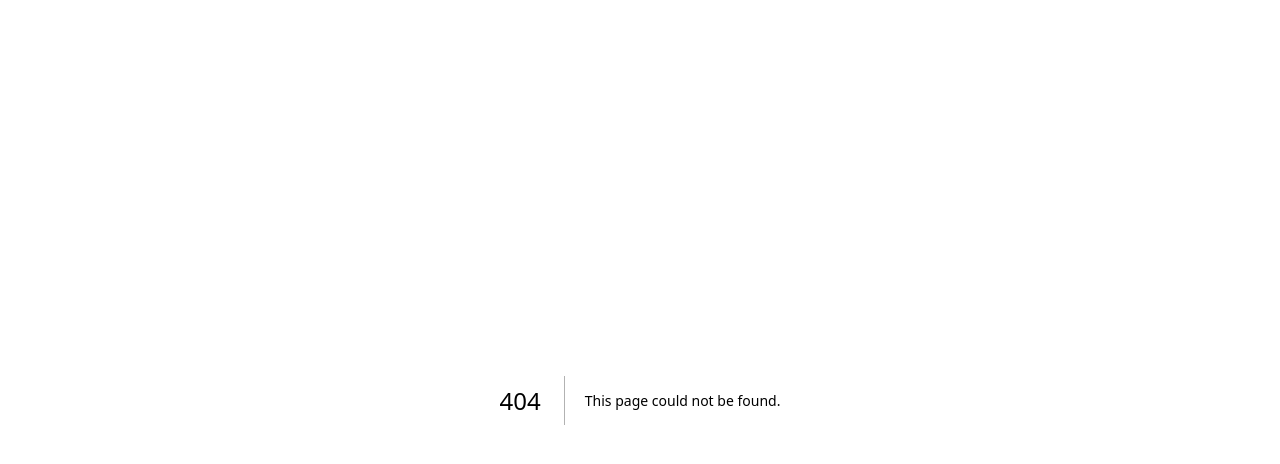
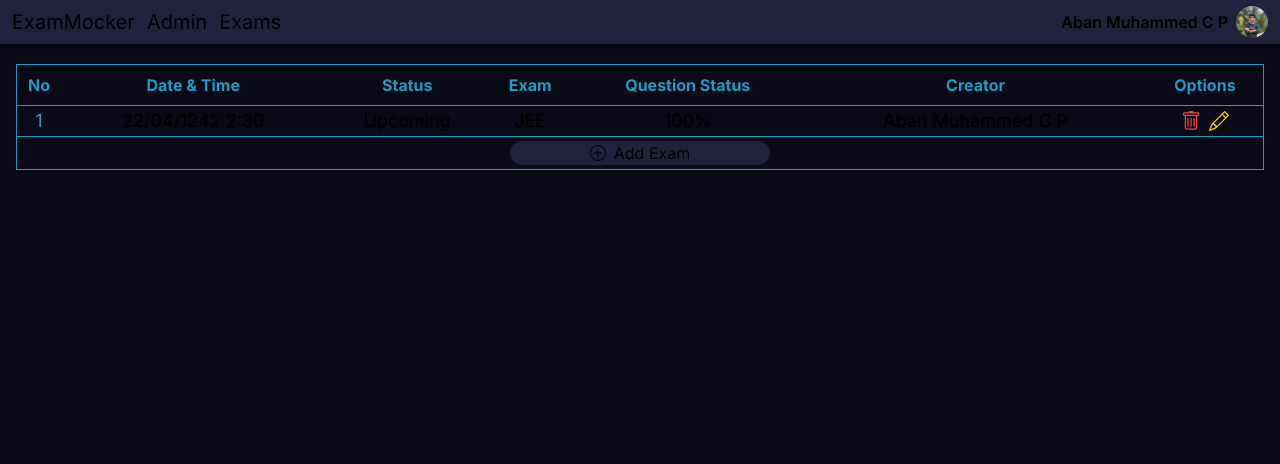
Before and after one commit to abancp/ExamMocker, a Next.js app in the folder client/: page /admin/exams in a window 1280 px wide. Before the commit this address had no page. Shown: the top 464 px of the page. Built offline with nearby package versions, Linux system fonts and the light colour scheme.

Commit message:
added exams page for admins to manage exams

```diff
--- a/client/app/admin/add/jee/exam/page.jsx
+++ b/client/app/admin/add/jee/exam/page.jsx
@@ -3,12 +3,16 @@ import React from 'react'
 import Header from '../../../../../components/Admin/Header'
 import Input from '../../../../../components/Admin/Input';
 import { useRouter } from 'next/navigation';
+import axios from 'axios';
+import SERVER_URL from "../../../../../config/serverUrl"
 
 function page() {
 
   const router = useRouter()
   const submitHandler = (e) => {
     e.preventDefault()
+    console.log({exam:e.target[0].value,date:e.target[1].value,examId:e.target[2].value});
+    axios.post(SERVER_URL+'/admin/exam',{exam:e.target[0].value,date:e.target[1].value,examId:e.target[2].value})
     router.push("/admin/add/jee/question-set")
   }
 
--- a/client/app/admin/add/jee/question-set/page.jsx
+++ b/client/app/admin/add/jee/question-set/[examId]/page.jsx
@@ -1,12 +1,13 @@
 'use client'
 
 import { useCallback, useEffect, useState } from 'react'
-import Header from '../../../../../components/Admin/Header'
+import Header from '../../../../../../components/Admin/Header'
 import axios from 'axios'
-import SERVER_URL from '../../../../../config/serverUrl'
+import SERVER_URL from '../../../../../../config/serverUrl'
 import Link from 'next/link'
-import useDebounce from "../../../../../hooks/useDebounce"
+import useDebounce from "../../../../../../hooks/useDebounce"
 import { MathJax, MathJaxContext } from 'better-react-mathjax'
+import { toast } from 'sonner'
 
 function page() {
   //M:Mathematics | P:Physics | C:Chemistry
@@ -19,10 +20,11 @@ function page() {
   const questionsIndex = [1, 2, 3, 4, 5, 6, 7, 8, 9, 10, 11, 12, 13, 14, 15, 16, 17, 18, 19, 20, 21, 22, 23, 24, 25, 26, 27, 28, 29, 30]
   const [questions, setQuestions] = useState([])
   const [currentQuestion, setCurrentQuestion] = useState(null)
-  const [exam] = useState({ mathematics: {}, physics: {}, chemistry: {} })
+  const [exam,setExam] = useState({ mathematics: {}, physics: {}, chemistry: {} })
   const [topics, setTopics] = useState({ mathematics: [], physics: [], chemistry: [] })
   const [topic, setTopic] = useState("")
   const [searchQuery, setSearchQuery] = useState("")
+  const [saving,setSaving] = useState(false)
 
   const debounce = useDebounce()
 
@@ -49,10 +51,6 @@ function page() {
     }
   }
 
-  const changeQuestionType = (e) => {
-    setQuestionType(e.target.id)
-  }
-
   const changeQuestionNumber = (e) => {
     addCurrentQuestionToExam()
     setCurrentQuestion(null)
@@ -77,6 +75,19 @@ function page() {
     } else {
       console.log("no question for save")
     }
+  }
+
+  const save = () => {
+    setSaving(true)
+     setTimeout(()=>{ axios.post(SERVER_URL+"/admin/exam/save",exam,{withCredentials:true}).then(({data})=>{
+      setSaving(false)
+      if(data.success){
+        console.log("Saved Successfully")
+      }else{
+        toast.error(data.message || "something went wrong")
+      }
+    })},1000)
+
   }
 
   const searchQuestions = async (search, subjectForSearch, topicForSearch) => {
@@ -127,6 +138,8 @@ function page() {
             </select>
           </div>
 
+          <button onClick={()=>(save())} className={`${saving && 'opacity-70'} py-[.279rem] px-2 border border-[#259ac4] font-bold text-lg bg-[#259ac4]`}>Save</button>
+
         </div>
 
         <div className='border p-2 border-[#259ac4] flex flex-col gap-2 h-full w-full'>
--- /dev/null
+++ b/client/app/admin/exams/page.jsx
@@ -0,0 +1,57 @@
+"use client"
+import React from 'react'
+import Link from "next/link"
+import Header from "../../../components/Admin/Header"
+import { useRouter } from 'next/navigation'
+
+function Admin() {
+    const router = useRouter()
+    return (
+        <div className="w-full">
+            <Header />
+            <main className="w-full h-screen pt-16 p-4 flex">
+                <div className='w-full  h-fit border border-[#259ac4]'>
+                    <table className='w-full '>
+                        <tbody>
+                            <tr className='border-b h-10 text-[#259ac4] border-[#259ac4]'>
+                                <th>No</th>
+                                <th>Date & Time</th>
+                                <th>Status</th>
+                                <th>Exam</th>
+                                <th>Question Status</th>
+                                <th>Creator</th>
+                                <th>Options</th>
+                            </tr>
+                            <tr onClick={()=>router.push("/admin/add/jee/question-set/")} className='text-center text-lg p-2 border-b border-[#259ac4]'>
+                                <td className='text-[#259ac4]'>1</td>
+                                <td>22/04/1242 2:30</td>
+                                <td>Upcoming</td>
+                                <td>JEE</td>
+                                <td>100%</td>
+                                <td>Aban Muhammed C P</td>
+                                <td className='flex justify-center gap-2 pt-[.35rem]'>
+                                    <svg xmlns="http://www.w3.org/2000/svg" width="20" height="20" fill="currentColor" class="text-red-500 hover:opacity-60 duration-300 hover:cursor-pointer bi bi-trash" viewBox="0 0 16 16">
+                                        <path d="M5.5 5.5A.5.5 0 0 1 6 6v6a.5.5 0 0 1-1 0V6a.5.5 0 0 1 .5-.5m2.5 0a.5.5 0 0 1 .5.5v6a.5.5 0 0 1-1 0V6a.5.5 0 0 1 .5-.5m3 .5a.5.5 0 0 0-1 0v6a.5.5 0 0 0 1 0z" />
+                                        <path d="M14.5 3a1 1 0 0 1-1 1H13v9a2 2 0 0 1-2 2H5a2 2 0 0 1-2-2V4h-.5a1 1 0 0 1-1-1V2a1 1 0 0 1 1-1H6a1 1 0 0 1 1-1h2a1 1 0 0 1 1 1h3.5a1 1 0 0 1 1 1zM4.118 4 4 4.059V13a1 1 0 0 0 1 1h6a1 1 0 0 0 1-1V4.059L11.882 4zM2.5 3h11V2h-11z" />
+                                    </svg>
+                                    <svg xmlns="http://www.w3.org/2000/svg" width="20" height="20" fill="currentColor" class="text-yellow-400 hover:opacity-60 duration-300 hover:hover:cursor-pointer bi bi-pencil" viewBox="0 0 16 16">
+                                        <path d="M12.146.146a.5.5 0 0 1 .708 0l3 3a.5.5 0 0 1 0 .708l-10 10a.5.5 0 0 1-.168.11l-5 2a.5.5 0 0 1-.65-.65l2-5a.5.5 0 0 1 .11-.168zM11.207 2.5 13.5 4.793 14.793 3.5 12.5 1.207zm1.586 3L10.5 3.207 4 9.707V10h.5a.5.5 0 0 1 .5.5v.5h.5a.5.5 0 0 1 .5.5v.5h.293zm-9.761 5.175-.106.106-1.528 3.821 3.821-1.528.106-.106A.5.5 0 0 1 5 12.5V12h-.5a.5.5 0 0 1-.5-.5V11h-.5a.5.5 0 0 1-.468-.325" />
+                                    </svg>
+                                </td>
+                            </tr>
+
+                        </tbody>
+                    </table>
+                    <div className='flex justify-center items-center'>
+                        <div className='flex items-center cursor-pointer duration-300 hover:text-[#259ac4] gap-2 bg-[#21213b] px-20  m-1 text-center rounded-full '>
+                            <svg xmlns="http://www.w3.org/2000/svg" width="16" height="16" fill="currentColor" class="bi bi-plus-circle" viewBox="0 0 16 16">
+                                <path d="M8 15A7 7 0 1 1 8 1a7 7 0 0 1 0 14m0 1A8 8 0 1 0 8 0a8 8 0 0 0 0 16" />
+                                <path d="M8 4a.5.5 0 0 1 .5.5v3h3a.5.5 0 0 1 0 1h-3v3a.5.5 0 0 1-1 0v-3h-3a.5.5 0 0 1 0-1h3v-3A.5.5 0 0 1 8 4" />
+                            </svg>Add Exam</div></div>
+                </div>
+            </main>
+        </div>
+    )
+}
+
+export default Admin
--- a/client/app/admin/page.jsx
+++ b/client/app/admin/page.jsx
@@ -2,15 +2,16 @@ import React from 'react'
 import Link from "next/link"
 import Header from "../../components/Admin/Header"
 
-function Admin(){
-    return(
+function Admin() {
+
+    return (
         <div className="w-full">
-            <Header/>
+            <Header />
             <main className="w-full h-screen pt-16 p-4 flex">
-                <div className="h-20 rounded-md">
-                    <div className="bg-[#21213b] font-semibold px-2 flex items-center justify-center h-1/2 w-full rounded-t-md ">Add Exam</div>
+                <div className="h-20 ">
+                    <div className="bg-[#21213b] font-semibold px-2 flex items-center justify-center h-1/2 w-full  ">Add Exam</div>
                     <Link href={"/admin/add/jee/exam"}><div className="bg-[#0e0e1f] px-2 flex items-center justify-center h-1/2 w-full cursor-pointer hover:opacity-60">JEE</div></Link>
-                    <Link href={"/admin/add/jee/exam"}><div className="bg-[#0e0e1f] px-2 flex items-center justify-center h-1/2 w-full cursor-pointer rounded-b-md hover:opacity-60 ">NEAT</div></Link>
+                    <Link href={"/admin/add/jee/exam"}><div className="bg-[#0e0e1f] px-2 flex items-center justify-center h-1/2 w-full cursor-pointer hover:opacity-60 ">NEET</div></Link>
                 </div>
             </main>
         </div>
--- a/client/components/Admin/Header.jsx
+++ b/client/components/Admin/Header.jsx
@@ -1,9 +1,10 @@
+import Link from 'next/link'
 import React from 'react'
 
 function Header() {
     return (
         <header className="w-full top-0 left-0 fixed flex items-center justify-between px-3 h-11 bg-[#21213b] ">
-            <div className="text-2xl font-light">ExamMocker Admin</div>
+            <div className="text-xl flex gap-3 "><Link href={"/"}>ExamMocker</Link> <Link href={"/admin"}>Admin</Link> <Link href={"/admin/exams"}>Exams</Link></div>
             <div className="flex gap-2 items-center "><h1 className="font-semibold">Aban Muhammed C P</h1><img className="h-8 w-8 rounded-full" src="/profile.jpg" /></div>
         </header>
     )
```
Also changed, not shown: client/public/components-of-dbms.png (added).
